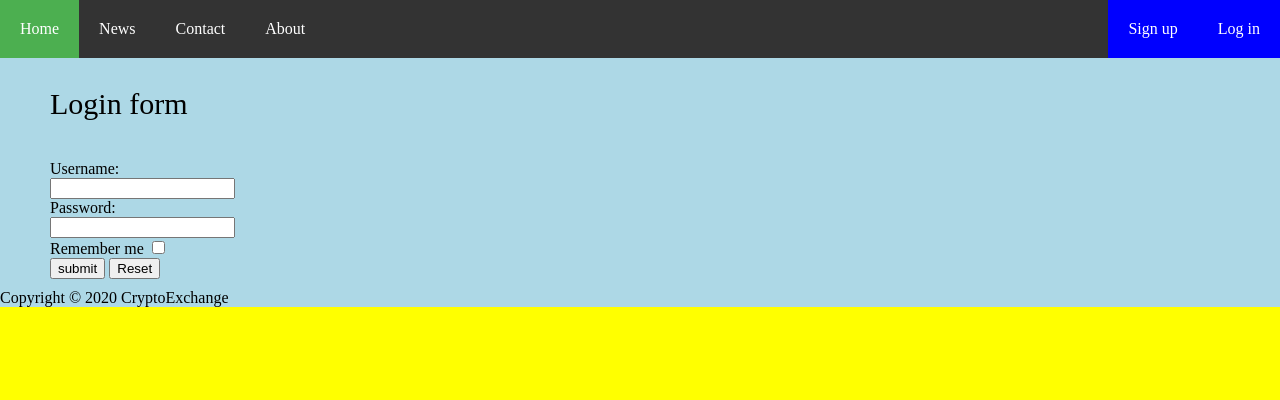
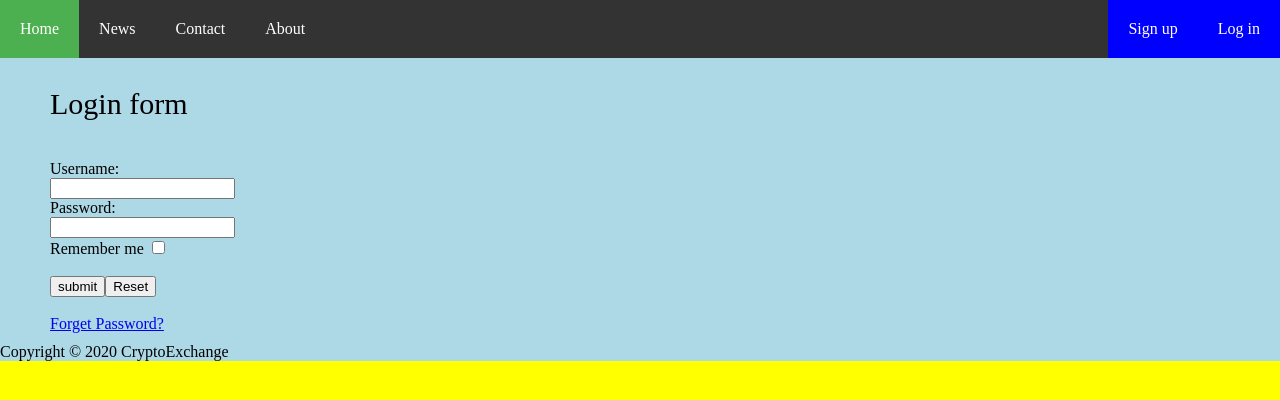
Before and after one commit to elvinlai1/CryptoExchange, a PHP site: page /public/Login.php in a window 1280 px wide. Shown: the top 400 px of the page. Run offline with PHP 8.4, Linux system fonts and the light colour scheme.

Commit message:
Update Login.php

```diff
--- a/public/Login.php
+++ b/public/Login.php
@@ -36,12 +36,14 @@
                   </div>
                   <div class="form-group">
                     <label for="password" class="text-info">Password:</label><br>
-                    <input type="text" name="password" id="password" class="form-control">
+                    <input type="password" name="password" id="password" class="form-control">
                   </div>
                   <div class="form-group">
-                    <label for="remember-me" class="text-info"><span>Remember me</span> <span><input id="remember-me" name="remember-me" type="checkbox"></span></label><br>
-                    <input type="submit" name="submit" class="btn btn-info btn-md" value="submit">
-                    <input type="reset">
+                    <label for="remember-me" class="text-info"><span>Remember me</span> <span><input id="remember-me" name="remember-me" type="checkbox"></span></label><br><br>
+                    <input type="submit" name="submit" class="btn btn-info btn-md" value="submit"><input type = reset>
+                  </div>
+                  <div id="register-link" class="text-right"><br>
+                    <a href=sdf >Forget Password?</a>
                   </div>
                 </form>
               </div>
```
